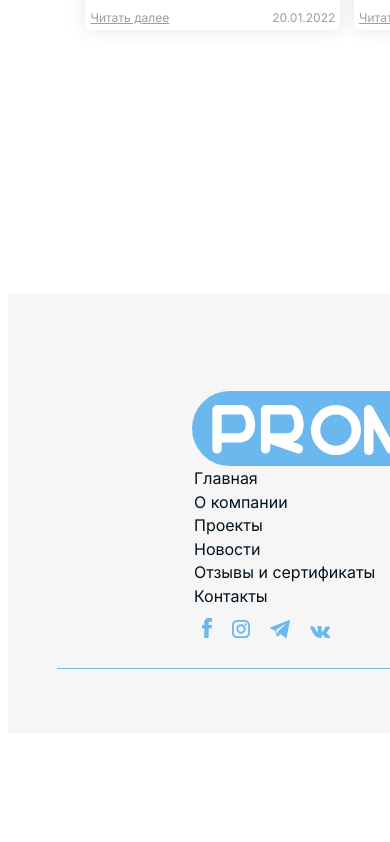
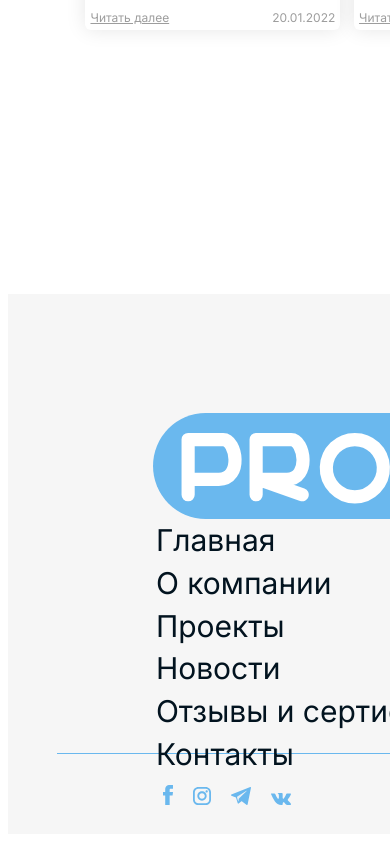
Before and after one commit to Tretchian/tretweb, a Next.js app: page / in a window 390 px wide. Shown: the part 1976-2818 px from the top of the page. Before the commit the page ends 2718 px from the top, so only its background shows below. Built offline with nearby package versions, Linux system fonts and the light colour scheme.

Commit message:
footer adaptive

```diff
--- a/src/components/Footer/Footer.css
+++ b/src/components/Footer/Footer.css
@@ -83,16 +83,16 @@ visibility: collapse;
         width: 90%;
     }
     .logo{
-        width: 200%;
+        width: 150%;
     }
     .footermobile{
         visibility:visible;
         background-color:#F6F6F6;
         color: #02131F;
-        height: 440px;
+        height: 540px;
         width: 100%;
     }
     .footerlink{
-        font-size: 16px;
+        font-size: 30px;
     }
 }
```
